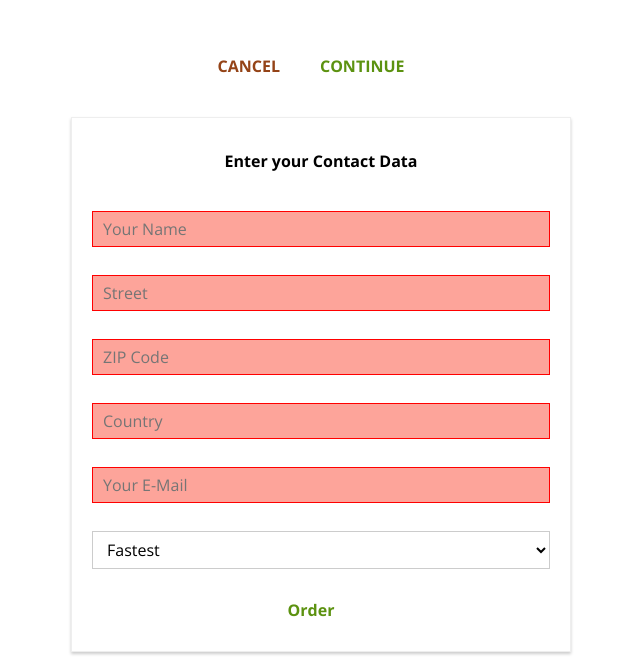
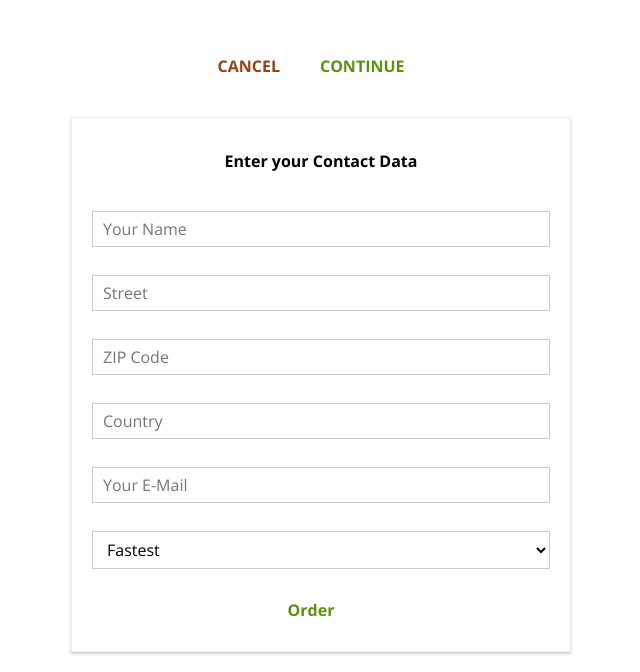
Before and after one commit to Xin0611/burger-builder, a React (Create React App) app: page /checkout/contact-data in a window 1280 px wide. Shown: the part 701-1373 px from the top of the page, without its empty margins (319-959 px from the left). Built offline with nearby package versions, Linux system fonts and the light colour scheme; the HTML template or start-up script is replaced by a standard one.

Commit message:
improved visual feedback by using touched

```diff
--- a/src/components/UI/Input/input.js
+++ b/src/components/UI/Input/input.js
@@ -6,7 +6,7 @@
   let inputElement = null;
   const inputClasses = [classes.InputElement];
 
-  if(props.invalid && props.shouldValidate) {
+  if(props.invalid && props.shouldValidate && props.touched) {
     inputClasses.push(classes.Invalid);
   }
   switch (props.elementType) {
--- a/src/containers/Checkout/ContactData/ContactData.js
+++ b/src/containers/Checkout/ContactData/ContactData.js
@@ -102,7 +102,8 @@
       ...updatedOrderForm[inputId]
     }
     updatedFormElement.value = event.target.value;
-    updatedFormElement.valid = this.checkValidity(updatedFormElement.value, updatedFormElement.validation)
+    updatedFormElement.valid = this.checkValidity(updatedFormElement.value, updatedFormElement.validation);
+    updatedFormElement.touched = true;
     updatedOrderForm[inputId] = updatedFormElement;
     this.setState({orderForm: updatedOrderForm});
   }
@@ -162,6 +163,7 @@
             value={formElement.config.value}
             invalid={!formElement.config.valid}
             shouldValidate={formElement.config.validation}
+            touched={formElement.config.touched}
             onChange={(event) => this.inputChangedHandler(event, formElement.id)}/>
         ))}
         <Button
```
